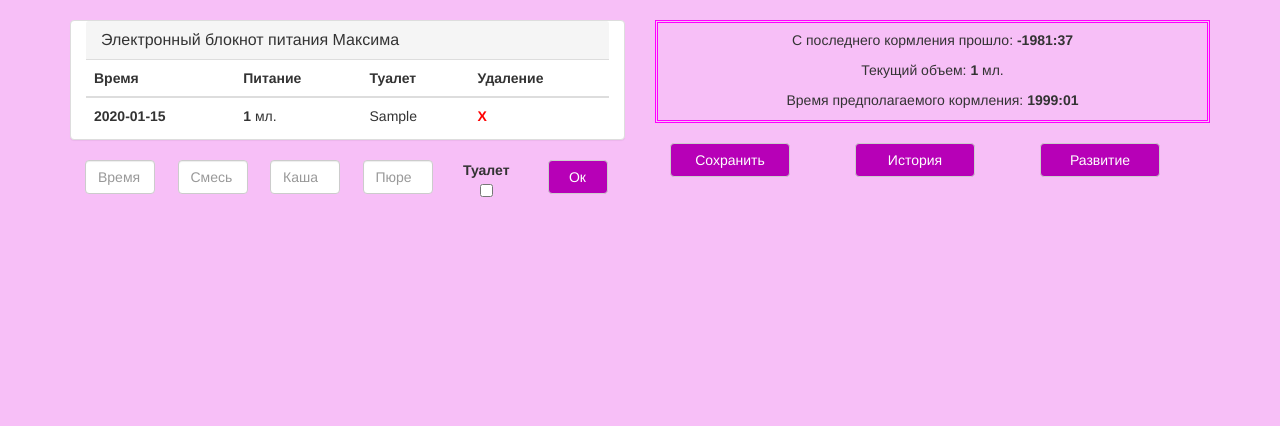
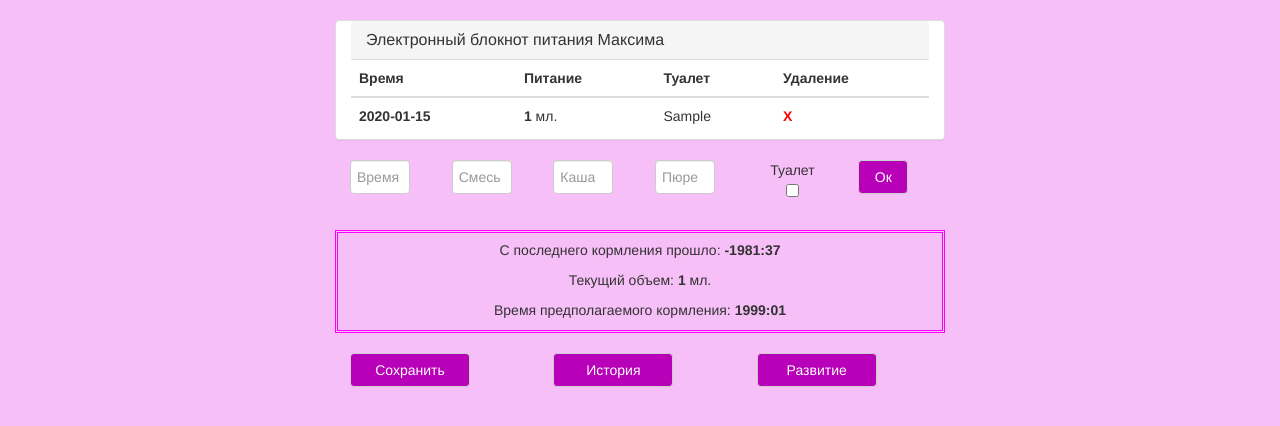
Before and after one commit to Firexd2/family, a Django app: page /baby/ in a window 1280 px wide. Shown: the top 426 px of the page. Run offline with Django 3.2, Linux system fonts and the light colour scheme; tables that the repository leaves empty hold one stand-in row (values such as "Sample post"); some libraries are stand-ins or nearby versions.

Commit message:
Fix bag frontend

```diff
--- a/baby/static/baby.css
+++ b/baby/static/baby.css
@@ -11,7 +11,8 @@ input::-webkit-inner-spin-button {
 
 .input-digit {
     display: inline-block;
-    width: 70px;
+    padding: 5px 6px 5px 6px;
+    width: 60px;
 }
 
 .info {
--- a/baby/templates/base.html
+++ b/baby/templates/base.html
@@ -5,7 +5,7 @@
     <meta charset="UTF-8">
     <link rel="stylesheet" href="//maxcdn.bootstrapcdn.com/bootstrap/3.3.7/css/bootstrap.min.css">
     <link rel="stylesheet" href="{% static 'baby.css' %}">
-    <meta name="theme-color" content="#A732E5">
+    <meta name="viewport" content="width=device-width; initial-scale=1">
     <script src="//ajax.googleapis.com/ajax/libs/jquery/3.1.0/jquery.min.js"></script>
     <script src="//maxcdn.bootstrapcdn.com/bootstrap/3.3.7/js/bootstrap.min.js"></script>
     <script src="{% static 'baby.js' %}"></script>
@@ -13,7 +13,7 @@
     <link href="https://maxcdn.bootstrapcdn.com/font-awesome/4.7.0/css/font-awesome.min.css" rel="stylesheet" integrity="sha384-wvfXpqpZZVQGK6TAh5PVlGOfQNHSoD2xbE+QkPxCAFlNEevoEH3Sl0sibVcOQVnN" crossorigin="anonymous">
 </head>
 <body>
-<div class="container">
+<div class="container-fluid">
     <div class="row">
         {% block content %}
         {% endblock %}
--- a/baby/templates/current_day.html
+++ b/baby/templates/current_day.html
@@ -1,7 +1,7 @@
 {% extends 'base.html' %}
 {% load widget_tweaks %}
 {% block content %}
-    <div style="margin-top: 20px" class="col-sm-6">
+    <div style="margin-top: 20px" class="col-md-6 col-md-offset-3">
         <article style="padding: 0 15px 5px 15px" class="panel panel-default">
             <div  class="panel-heading purple">
                 <h2 class="panel-title">Электронный блокнот питания Максима</h2>
@@ -53,17 +53,16 @@
                     {{ form.puree|add_class:'form-control input-digit'|attr:'placeholder:Пюре' }}
                 </div>
                 <div style="text-align: center" class="col-xs-2">
-                    <label for="toilet">Туалет
+                        <p style="margin: 0">Туалет</p>
                         {{ form.toilet }}
-                    </label>
                 </div>
                 <div class="col-xs-2">
-                    <button style="background: #b700b7; width: 60px; color: white" class="btn btn-default" type="submit">Ок</button>
+                    <button style="background: #b700b7; width: 50px; color: white" class="btn btn-default" type="submit">Ок</button>
                 </div>
             </form>
         </div>
     </div>
-    <div style="margin-top: 20px" class="col-sm-6">
+    <div style="margin-top: 20px" class="col-md-6 col-md-offset-3">
         <div class="info">
             <p>С последнего кормления прошло: <b id="time">
                 {% with info.0 as info %}{{ info }}{% endwith %}:{% with info.1 as info %}{{ info }}{% endwith %}
```
